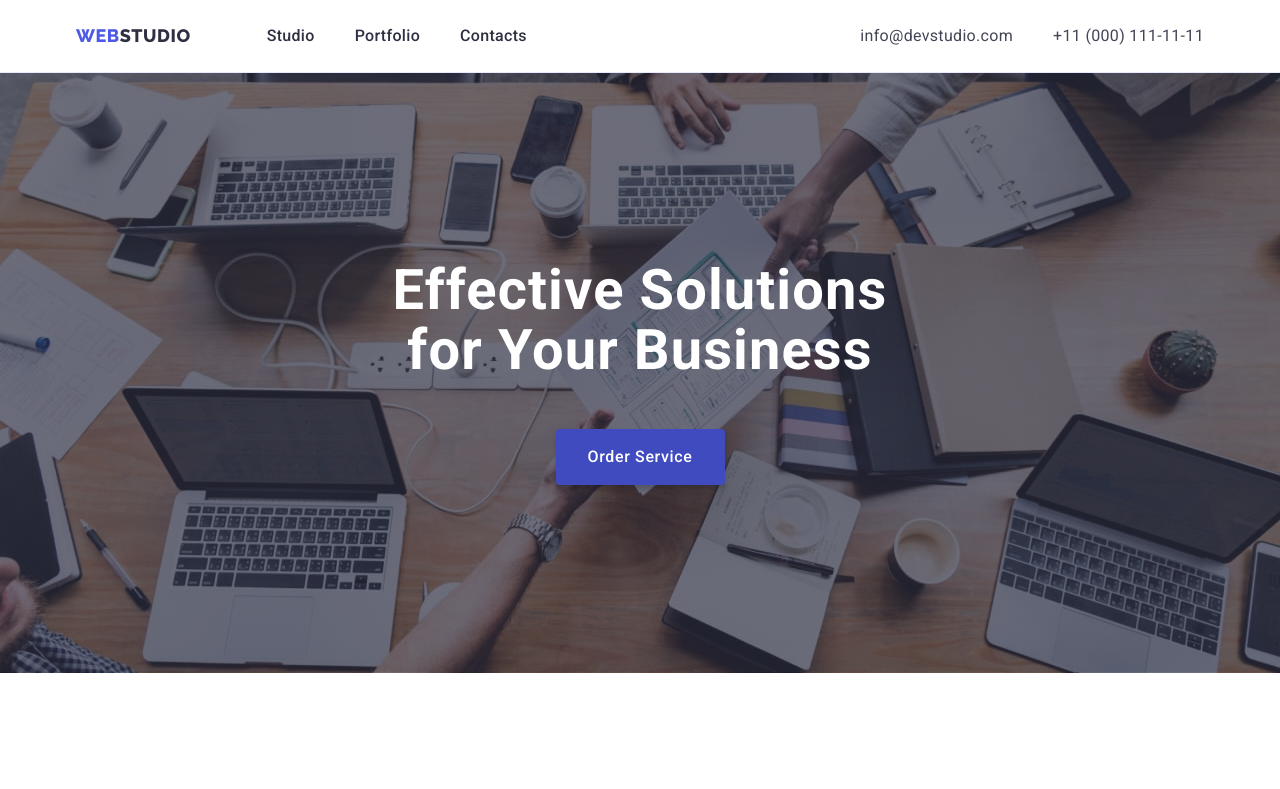
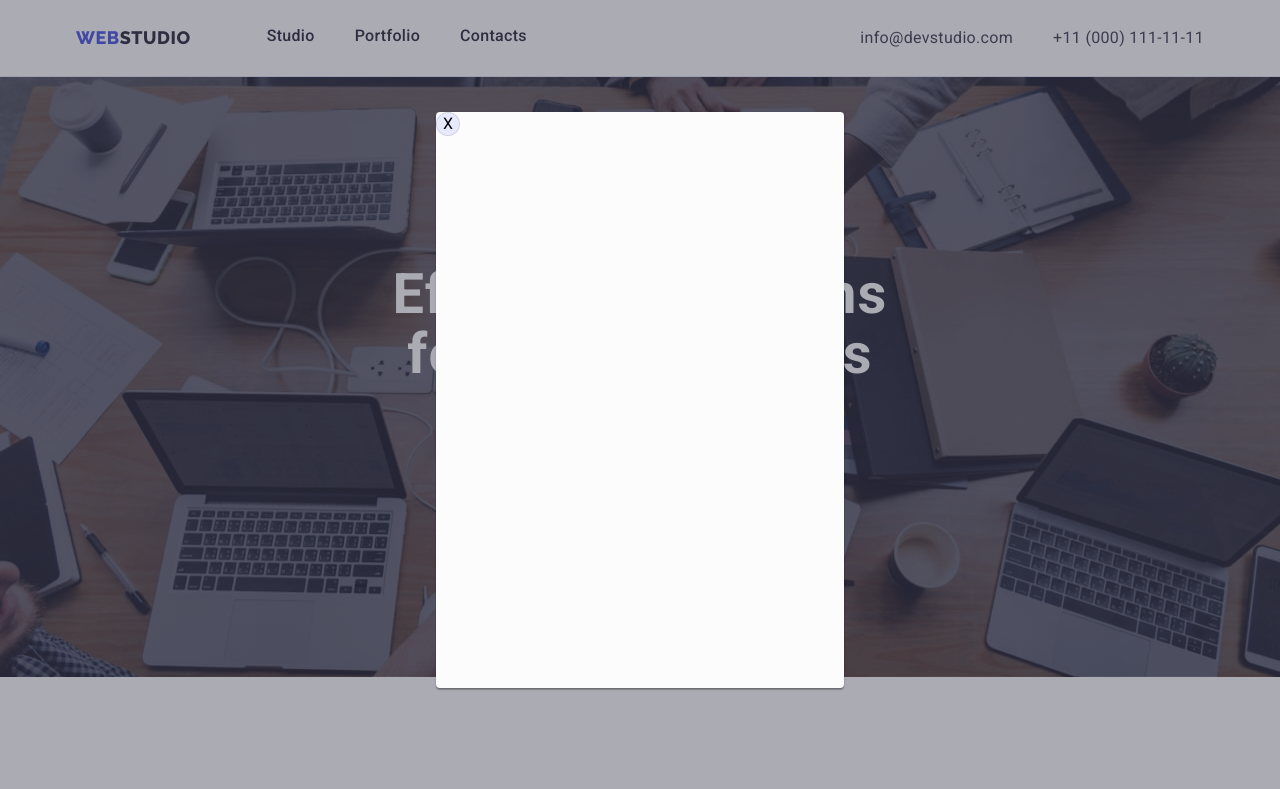
Before and after one commit to Maksym-Shcherbak/goit-markup-hw-05, a plain HTML site: page index.html in a window 1280 px wide. Both pictures are taken after a click on the button "Order Service". Shown: the top 789 px of the page. Drawn offline with nearby package versions, Linux system fonts and the light colour scheme.

Commit message:
add modal

```diff
--- a/css/styles.css
+++ b/css/styles.css
@@ -9,6 +9,8 @@
   --white-background: rgba(255, 255, 255, 1);
   --hero-background: rgba(46, 47, 66, 0.7);
   --success: rgba(49, 208, 170, 1);
+  --modal-background: rgba(252, 252, 252, 1);
+  --modal-overlay: rgba(46, 47, 66, 0.4);
 }
 
 body {
@@ -148,13 +150,18 @@ img {
   color: var(--text);
 }
 
-.navigation:active {
-  color: var(--pressed-state);
-  border-bottom: solid 4px var(--pressed-state);
+.navigation:after {
+  display: block;
+  content: '';
+  width: 100%;
+  height: 4px;
+  background-color: var(--pressed-state);
+  border-radius: 2px;
+  opacity: 0;
 }
 
-.contact:active {
-  color: var(--pressed-state);
+.navigation:visited::after {
+  opacity: 1;
 }
 
 .navigation:hover,
@@ -518,3 +525,41 @@ img {
 .social-footer-icon {
   fill: var(--light);
 }
+
+/* Modal window style */
+.modal {
+  display: flex;
+  background-color: var(--modal-overlay);
+  position: fixed;
+  top: 0;
+  left: 0;
+  bottom: 0;
+  right: 0;
+}
+
+.modal-window {
+  width: 408px;
+  height: 576px;
+  background-color: var(--modal-background);
+  margin: auto;
+  box-shadow: 0px 1px 1px rgba(0, 0, 0, 0.14), 0px 1px 3px rgba(0, 0, 0, 0.12),
+    0px 2px 1px rgba(0, 0, 0, 0.2);
+  border-radius: 4px;
+}
+
+.modal-window-btn {
+  width: 24px;
+  height: 24px;
+  background-color: var(--accent);
+  border: 1px solid rgba(0, 0, 0, 0.1);
+  border-radius: 50%;
+  cursor: pointer;
+}
+
+.is-hidden {
+  visibility: hidden;
+  opacity: initial;
+  pointer-events: all;
+}
+
+/* Active page border */
--- a/index.html
+++ b/index.html
@@ -35,7 +35,7 @@
               <a class="navigation link" href="./portfolio.html">Portfolio</a>
             </li>
             <li class="menu-item">
-              <a class="navigation link" href="">Contacts</a>
+              <a class="navigation link" href="#">Contacts</a>
             </li>
           </ul>
         </nav>
@@ -55,7 +55,12 @@
       <section class="order section">
         <div class="container">
           <h1 class="order-title">Effective Solutions for Your Business</h1>
-          <button class="order-button" type="button">Order Service</button>
+          <button class="order-button" type="button" data-modal-open="">Order Service</button>
+        </div>
+        <div class="modal is-hidden" data-modal="">
+          <div class="modal-window">
+            <button class="modal-window-btn" type="button" data-modal-close="">X</button>
+          </div>
         </div>
       </section>
       <section class="our-feautures section">
@@ -415,5 +420,6 @@
         </div>
       </div>
     </footer>
+    <script src="./js/modal.js"></script>
   </body>
 </html>
--- /dev/null
+++ b/js/modal.js
@@ -0,0 +1,14 @@
+(() => {
+  const refs = {
+    openModalBtn: document.querySelector('[data-modal-open]'),
+    closeModalBtn: document.querySelector('[data-modal-close]'),
+    modal: document.querySelector('[data-modal]'),
+  };
+
+  refs.openModalBtn.addEventListener('click', toggleModal);
+  refs.closeModalBtn.addEventListener('click', toggleModal);
+
+  function toggleModal() {
+    refs.modal.classList.toggle('is-hidden');
+  }
+})();
```
Also changed, not shown: portfolio.html (+1 -1 lines).
